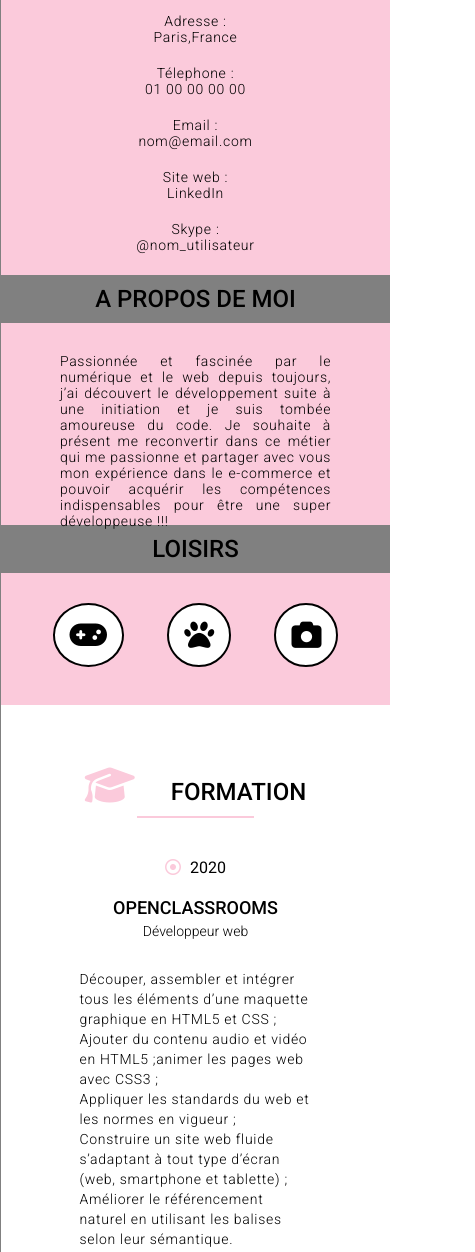
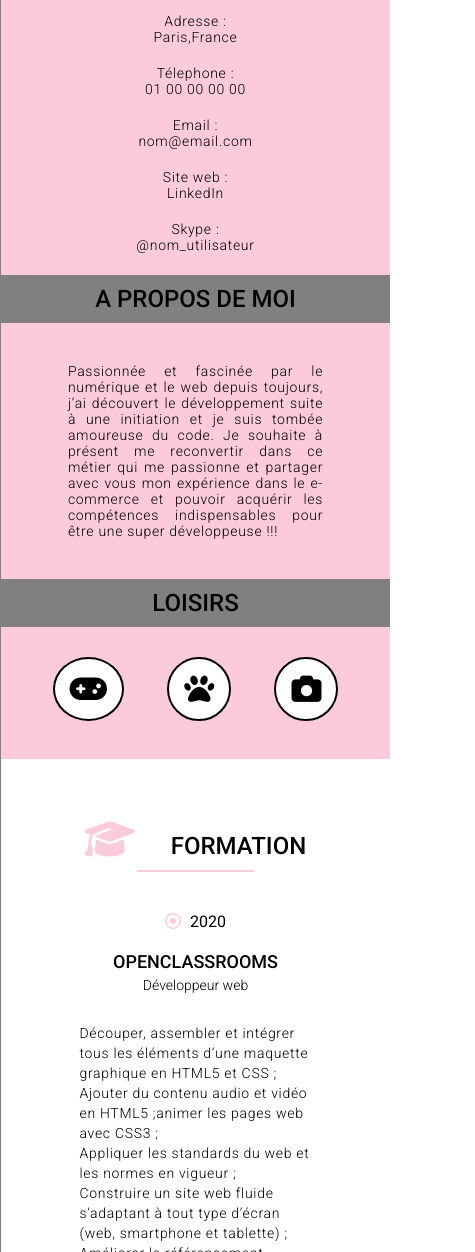
Before and after one commit to MaDaMeDev/P2-MonCv, a plain HTML site: page index.html in a window 390 px wide. Shown: the part 628-1880 px from the top of the page, 475 px wide, since content can reach past the window. Drawn offline with Linux system fonts and the light colour scheme.

Commit message:
correction responsive aside text

```diff
--- a/styles.css
+++ b/styles.css
@@ -13,7 +13,6 @@ body{
 .container {
     width: 1024px;
     display: flex;
-
     background-color: white;
     box-shadow: 10px 10px 5px grey;
     border-left:1px solid grey;
@@ -53,7 +52,7 @@ a {
 }
 
  .asideText {
-   margin-top: 20px;
+   margin: 20px 10px;
    text-align: center;
 }
 
@@ -214,6 +213,8 @@ li {
         background-color: inherit;
     }
     .container {
+        margin: 0;
+        padding: 0;
         flex-direction: column;
         width: auto;
         box-shadow: none;
@@ -233,10 +234,13 @@ li {
     }
 
     .about {
-        height: 250px;
+        height: auto;
+        min-height: 250px;
+
     }
 
     .about p {
+        padding: 20px;
         text-align: justify;
         width: 80%;
     }
@@ -291,6 +295,10 @@ li {
         line-height: 20px;
     }
 
+    .names {
+        flex-direction: column;
+    }
+
     .names ul {
         margin: 50px ;
     }
```
Also changed, not shown: index.html (+1 -1 lines).
